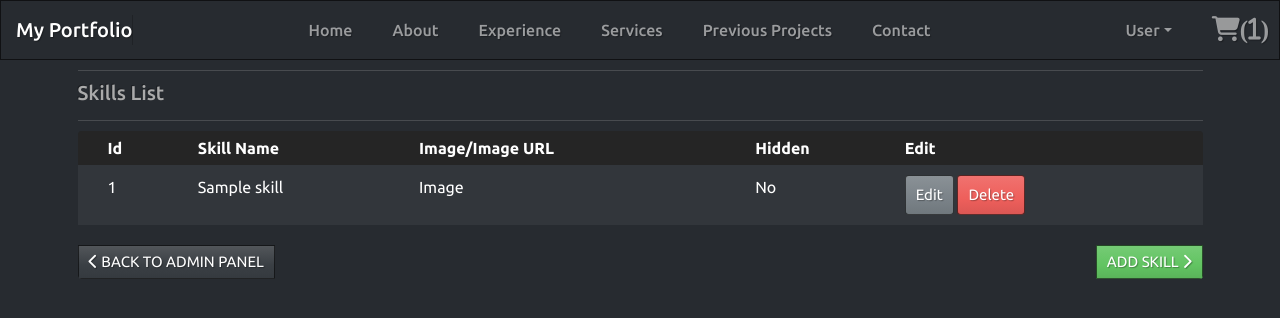
After one commit to Zelhorst92/MyPortfolio, a Django app: template skills/templates/skills/skills.html in a window 1280 px wide. The commit adds this page. Shown: the top 318 px of the page. Run offline with Django 3.2, Linux system fonts and the light colour scheme; the template is opened without the code that fills it: most values are stand-ins (such as "Sample title", 1, 10 or a date in 2020); some libraries are stand-ins or nearby versions.

Commit message:
Add overview, add and edit skill functionality

```diff
--- a/profiles/templates/profiles/sitemanager.html
+++ b/profiles/templates/profiles/sitemanager.html
@@ -43,7 +43,7 @@
                                 Skills
                             </td>
                             <td>
-                                <a href="" class="btn btn-primary btn-admin">View Skills</a>
+                                <a href="{% url 'skills' %}" class="btn btn-primary btn-admin">View Skills</a>
                             </td>
                         </tr>
                         <tr>
--- /dev/null
+++ b/skills/templates/skills/skills.html
@@ -0,0 +1,96 @@
+{% extends "base.html" %}
+{% load static %}
+
+{% block extra_css %}
+<link rel="stylesheet" href="{% static 'services/css/services.css' %}">
+{% endblock %}
+
+{% block content %}
+<div class="container mb-2">
+    <div class="row" style="margin-top:6rem;">
+        <div class="col">
+            <hr>
+                <h2 class="mb-4">Skills List</h2>
+            <hr>
+        </div>
+    </div>
+    <div class="row">
+        <div class="col">
+            {% if skills %}
+            <div class="table-responsive rounded">
+                <table class="table table-borderless table-hover">
+                    <thead style="background-color: #191919;">
+                        <tr>
+                            <th scope="col" class="ps-sm-5">Id</th>
+                            <th scope="col">Skill Name</th>
+                            <th scope="col">Image/Image URL</th>
+                            <th scope="col">Hidden</th>
+                            <th scope="col">Edit</th>
+                        </tr>
+                    </thead>
+                    {% for skill in skills %}
+                    <tr>
+                        <td class="py-3 ps-sm-5" scope="row">
+                            <p class="my-0">{{ skill.id }}</p>
+                        </td>
+                        <td class="py-3" >
+                            <p class="my-0">{{ skill.name }}</p>
+                        </td>
+                        <td class="py-3">
+                            {% if skill.image %}
+                                <p>Image</p>
+                                <!-- <i class="fas fa-sm fa-check-circle"></i> -->
+                            {% elif skill.image_url %}
+                                <p>Image URL</p>
+                            {% else %}
+                                <p>None</p>
+                                <!-- <i class="fas fa-sm fa-times-circle"></i> -->
+                            {% endif %}
+                        </td>
+                        <td class="py-3">
+                            {% if skill.hidden %}
+                                <p>Yes</p>
+                                <!-- <i class="fas fa-sm fa-check-circle"></i> -->
+                            {% else %}
+                                <p>No</p>
+                                <!-- <i class="fas fa-sm fa-times-circle"></i> -->
+                            {% endif %}
+                        </td>
+                        <td class="py-3">
+                            <a href="{% url 'edit_skill' skill.id %}" class="btn btn-secondary">Edit</a>
+                            <a href="" class="btn btn-danger">Delete</a>
+                        </td>
+                    </tr>
+                    {% endfor %}
+                </table>
+                <span class="float-start mt-3">
+                    <a href="{% url 'site_manager' %}" class="btn btn-primary rounded-0 btn-lg">
+                        <span>
+                            <i class="fas fa-chevron-left"></i>
+                        </span>
+                        <span class="text-uppercase">Back to Admin Panel</span>
+                    </a>
+                </span>
+                <span class="float-end mt-3">
+                    <a href="{% url 'add_skill'%}" class="btn btn-success rounded-0 btn-lg">
+                        <span class="text-uppercase">Add Skill</span>
+                        <span>
+                            <i class="fas fa-chevron-right"></i>
+                        </span>
+                    </a>
+                </span>
+            </div>
+            {% else %}
+            <p class="lead mb-5">There are no skills to show.</p>
+            <a href="{% url 'site_manager' %}" class="btn btn-outline-black rounded-0 btn-lg">
+                <span class="icon">
+                    <i class="fas fa-chevron-left"></i>
+                </span>
+                <span class="text-uppercase">Back to Admin Panel</span>
+            </a>
+            {% endif %}
+        </div>
+    </div>
+</div>
+
+{% endblock %}
--- a/skills/urls.py
+++ b/skills/urls.py
@@ -2,5 +2,7 @@ from django.urls import path
 from . import views
 
 urlpatterns = [
-    path('', views.skills, name='skills'),
+    path('', views.all_skills, name='skills'),
+    path('add/', views.add_skill, name='add_skill'),
+    path('edit/<int:skill_id>', views.edit_skill, name='edit_skill'),
 ]
```
Also changed, not shown: skills/forms.py (added, +14 -0 lines), skills/templates/skills/add_skill.html (added, +47 -0 lines), skills/templates/skills/edit_skill.html (added, +47 -0 lines), skills/views.py (+68 -2 lines).
